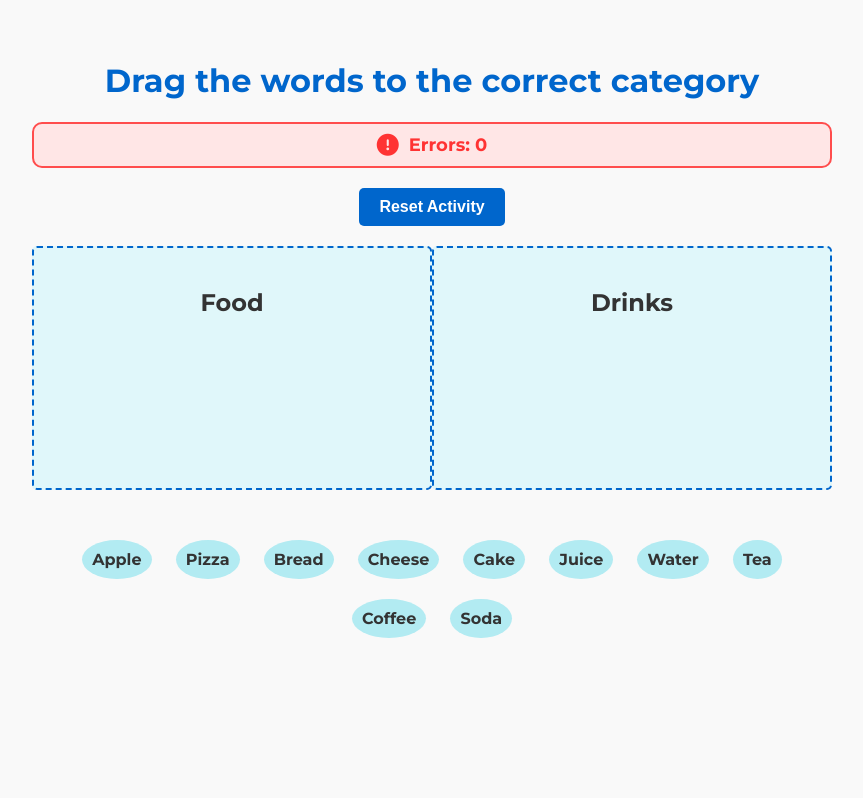
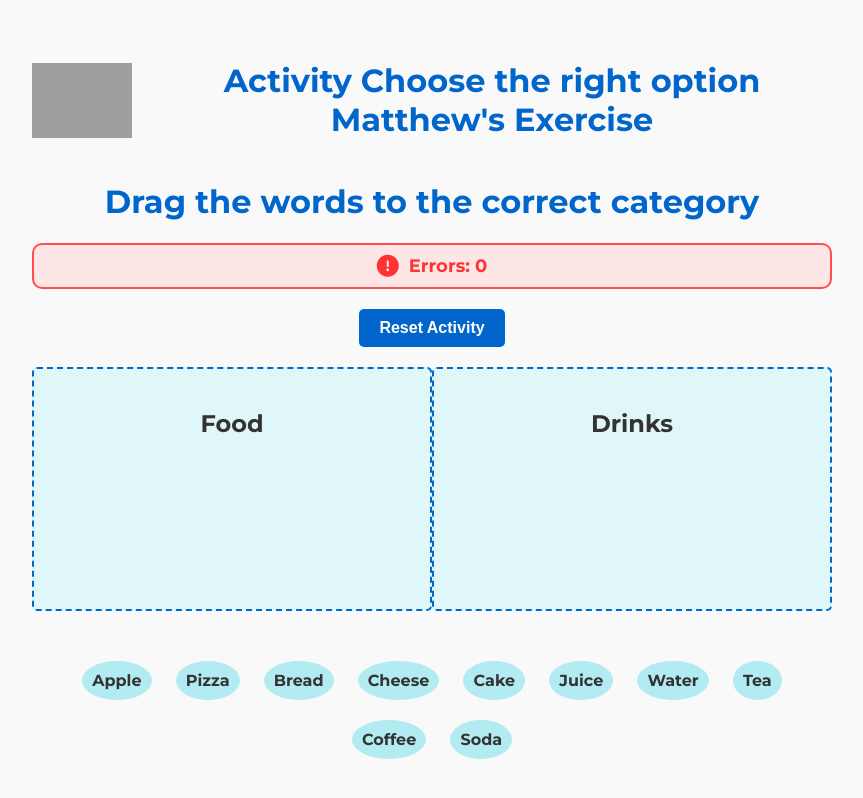
Before and after one commit to Mark2024Eze/Actividad3-Ingles, a plain HTML site: page index.html in a window 1280 px wide. Shown: the whole page, without its empty margins (208-1071 px from the left). Drawn offline with Linux system fonts and the light colour scheme; grey boxes are pictures that could not be loaded.

Commit message:
Update index.html

```diff
--- a/index.html
+++ b/index.html
@@ -108,6 +108,11 @@
   <title>Food and Drink Category Activity</title>
 </head>
 <body>
+
+   <div style="display: flex; align-items: center;">
+        <img src="https://github.com/Mark2024Eze/Proyecto-para-ingles/blob/main/instituto%20overcome.jpg?raw=true" alt="Instituto Overcome" style="max-width: 100px; margin-right: 20px;">
+        <h1>Activity Choose the right option  Matthew's Exercise</h1>
+    </div>
   <h1>Drag the words to the correct category</h1>
   <div id="error-counter"><i class="fas fa-exclamation-circle"></i> Errors: 0</div>
 
```
